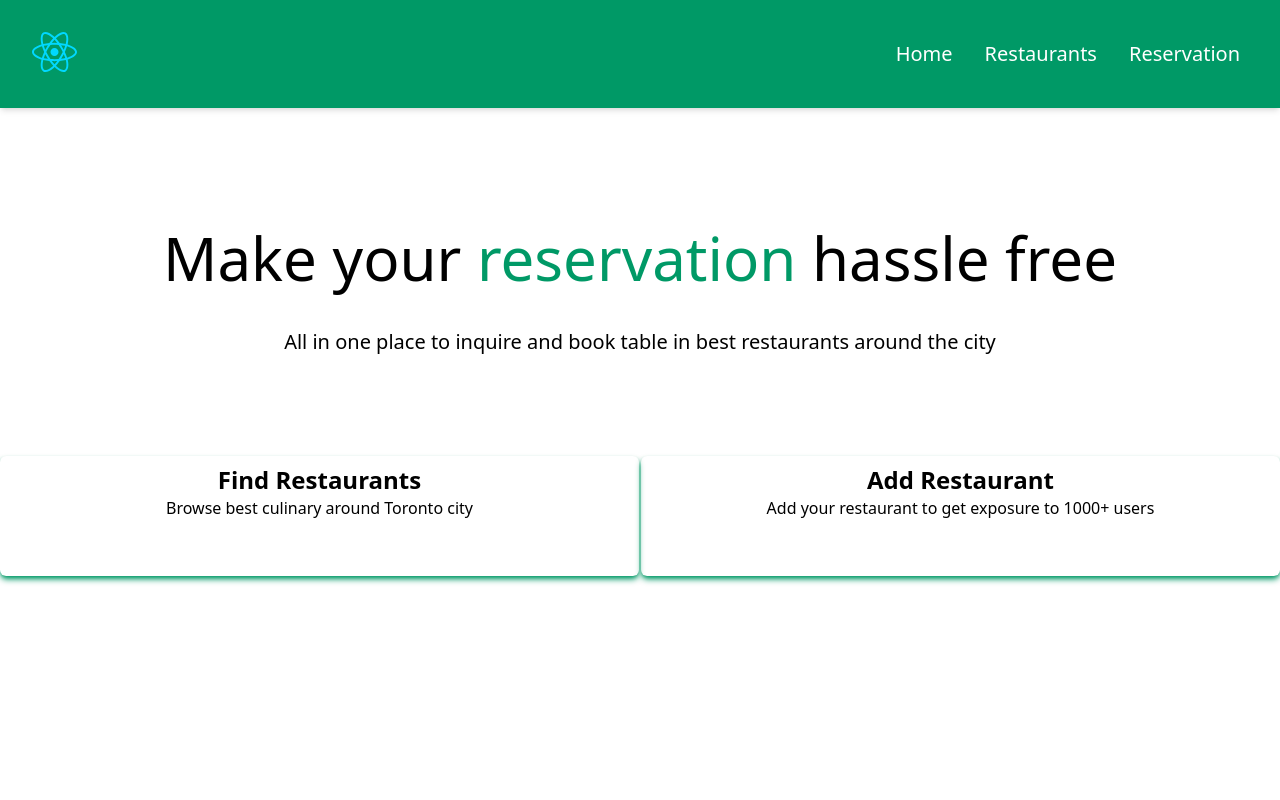
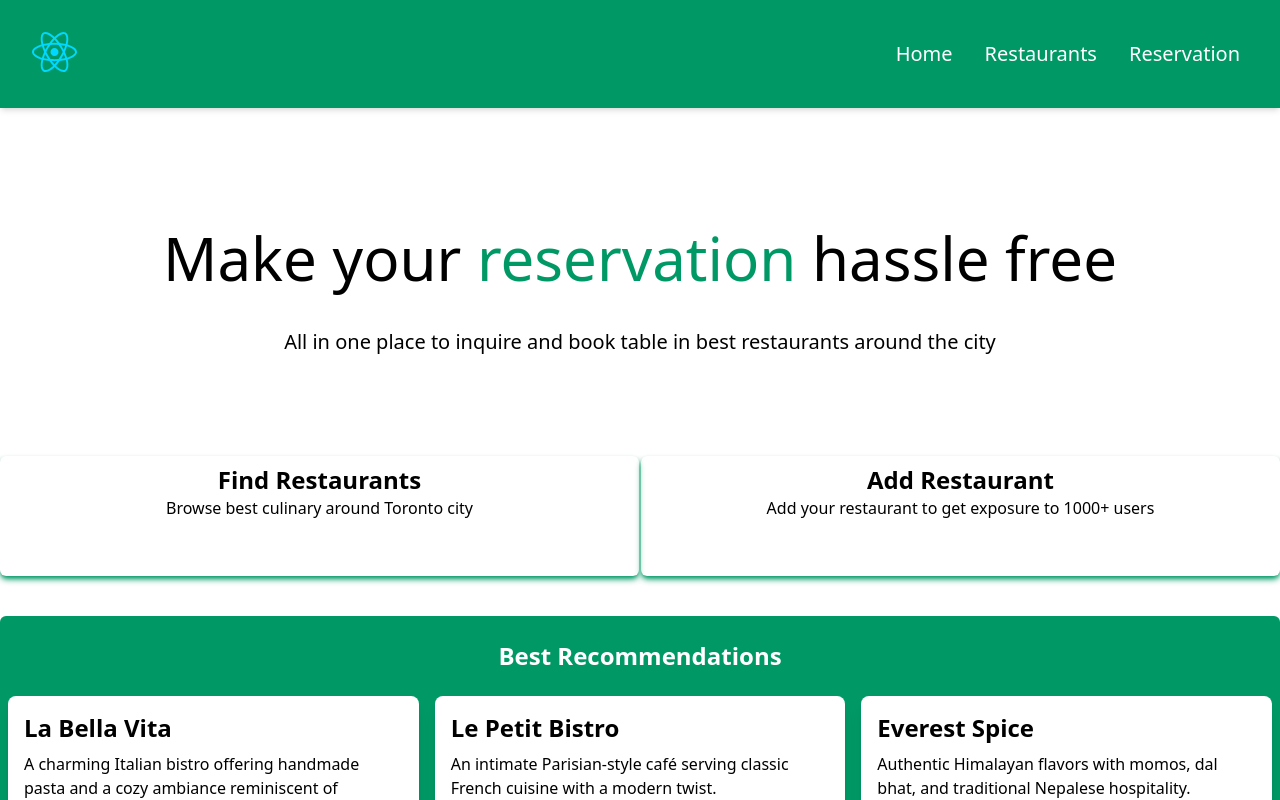
Before and after one commit to Bibhuregmi/react, a React (Vite) app: page / in a window 1280 px wide. Shown: the top 800 px of the page. Built offline with nearby package versions, Linux system fonts and the light colour scheme.

Commit message:
Minor styling change

```diff
--- a/src/components/MainContent.jsx
+++ b/src/components/MainContent.jsx
@@ -4,7 +4,7 @@ import Card from './Card.jsx'
 const MainContent = () => {
   return (
     <>
-        <div className='flex items-center flex-col mb-5 h-svh'>
+        <div className='flex items-center flex-col mb-10 h-full'>
             <h1
                 className='text-bold text-6xl pt-20 mb-10'
             >Make your <span className='text-emerald-600'>reservation</span> hassle free
```
